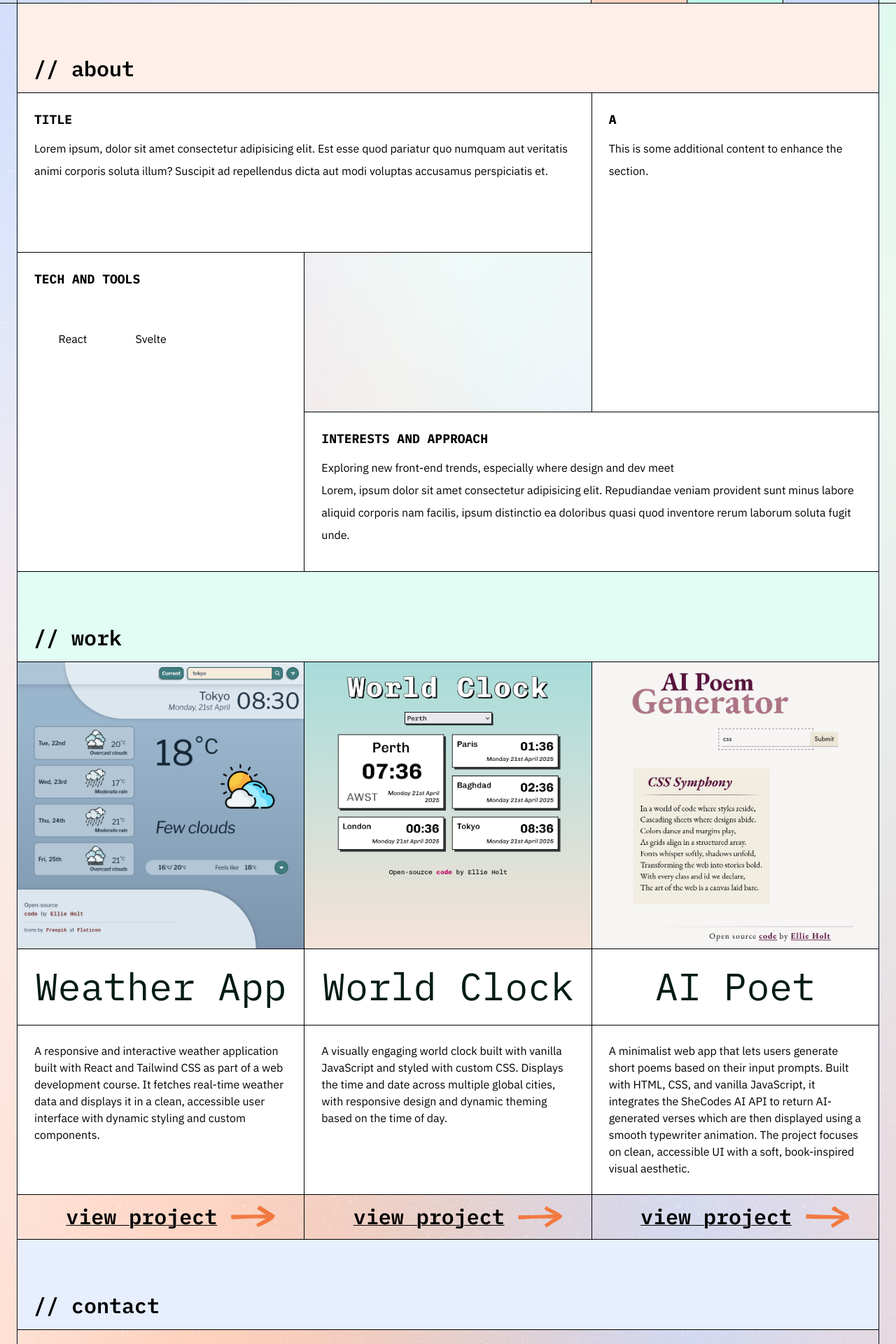
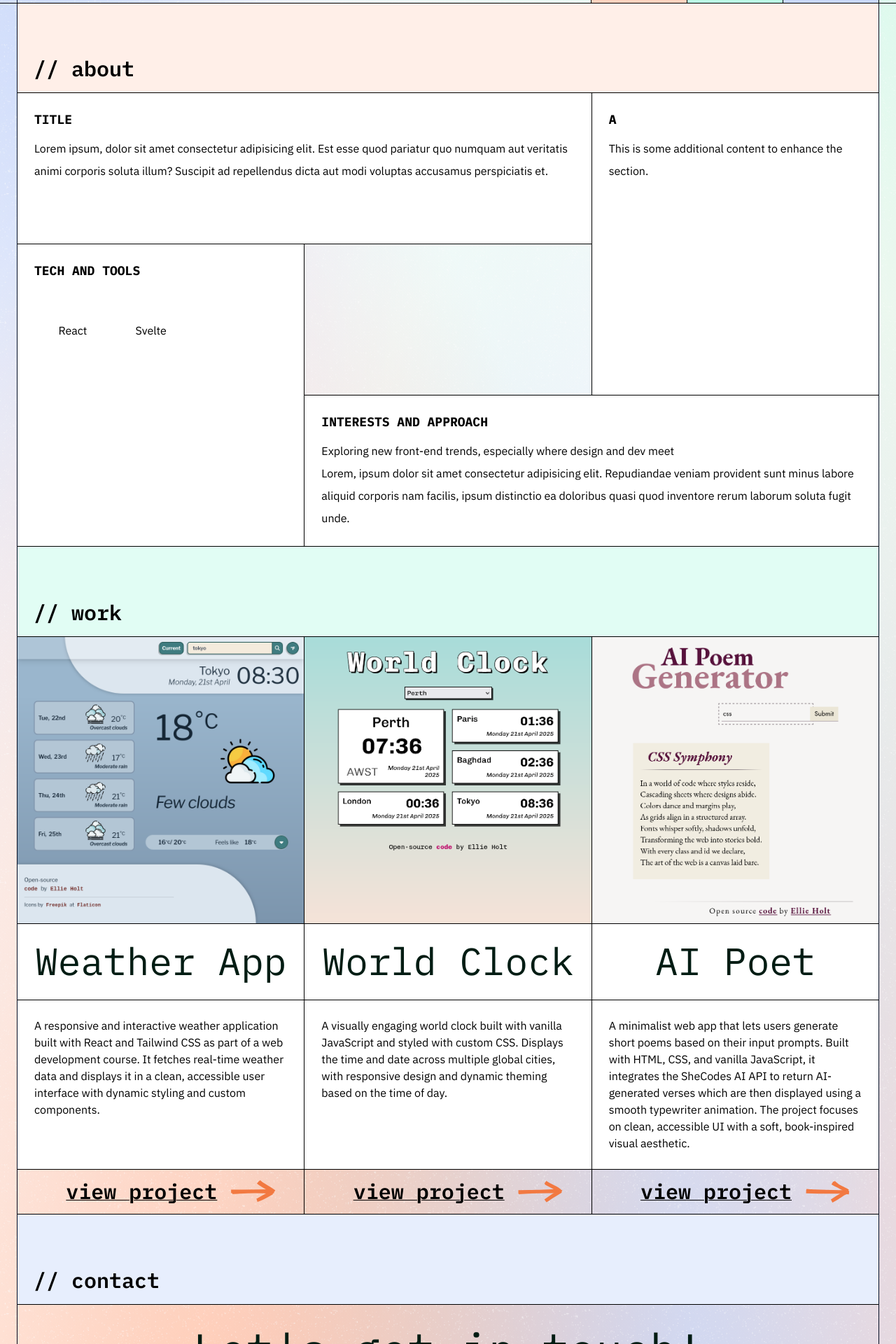
Before and after one commit to ellie-holt/portfolio, a Svelte app: page / in a window 1280 px wide. Shown: the part 820-2740 px from the top of the page at 70% size. Built offline with nearby package versions, Linux system fonts and the light colour scheme.

Commit message:
Further responsive styling

```diff
--- a/src/components/About.svelte
+++ b/src/components/About.svelte
@@ -5,7 +5,7 @@
   <div
     class="h-[calc(var(--spacing-banner)_*_2)] bg-tangerine-100 flex items-end"
   >
-    <h3 class="md:py-4 py-3 pl-6 md:text-3xl text-2xl font-semibold">
+    <h3 class="md:py-4 py-3 3xs:px-6 px-4 md:text-3xl text-2xl font-semibold">
       // about
     </h3>
   </div>
@@ -14,7 +14,7 @@
   >
     <!-- opening paragraph -->
     <div
-      class="col-start-1 row-start-1 col-end-3 bg-white shadow-border px-6 pt-6 pb-9"
+      class="col-start-1 row-start-1 col-end-3 bg-white shadow-border 3xs:px-6 px-4 py-6"
     >
       <h4 class="pb-3">Title</h4>
       <p class="leading-loose">
@@ -25,7 +25,7 @@
     </div>
 
     <div
-      class="col-start-3 row-start-1 row-end-3 bg-white shadow-border px-6 pt-6 pb-9"
+      class="col-start-3 row-start-1 row-end-3 bg-white shadow-border 3xs:px-6 px-4 py-6"
     >
       <h4 class="pb-3">A</h4>
       <p class="leading-loose">
@@ -34,7 +34,7 @@
     </div>
     <!-- tech list -->
     <div
-      class="col-start-1 col-end-2 row-start-2 row-end-4 bg-white shadow-border px-6 pt-6 pb-9"
+      class="col-start-1 col-end-2 row-start-2 row-end-4 bg-white shadow-border 3xs:px-6 px-4 py-6"
     >
       <h4 class="pb-3">Tech and tools</h4>
       <div class="flex flex-col justify-center gap-6">
@@ -70,7 +70,7 @@
     </div>
     <!-- interests and approach -->
     <div
-      class="flex-1 row-start-3 col-start-2 col-end-4 bg-white shadow-border px-6 pt-6 pb-9"
+      class="flex-1 row-start-3 col-start-2 col-end-4 bg-white shadow-border 3xs:px-6 px-4 py-6"
     >
       <h4 class="pb-3">Interests and approach</h4>
       <ul class="leading-loose">
--- a/src/components/Contact.svelte
+++ b/src/components/Contact.svelte
@@ -6,7 +6,7 @@
   class="flex flex-col relative mx-2.5 xs:mx-5 md:mx-6 lg:mx-6 xl:mx-6 3xs:scroll-m-14 2xs:scroll-m-0 scroll-m-14"
 >
   <div class="flex items-end h-[calc(var(--spacing-banner)_*_2)] bg-azure-100">
-    <h3 class="md:py-4 py-3 pl-6 md:text-3xl text-2xl font-semibold">
+    <h3 class="md:py-4 py-3 3xs:px-6 px-4 md:text-3xl text-2xl font-semibold">
       // contact
     </h3>
   </div>
@@ -27,7 +27,7 @@
       class="flex bg-azure-100 px-[1px] xs:h-form h-[calc(var(--spacing-form)_*_2)] shadow-border items-center"
     >
       <h4
-        class="px-6 md:py-8 xs:py-6 py-4.5 xs:text-2xl text-xl w-full h-full shadow-border"
+        class="3xs:px-6 px-4 md:py-8 xs:py-6 py-4.5 xs:text-2xl text-xl w-full h-full shadow-border"
       >
         Drop me a message...
       </h4>
@@ -45,7 +45,7 @@
       >
         <label
           for="name"
-          class="flex items-center col-start-1 row-start-1 row-end-2 px-6 font-sans font-bold uppercase shadow-border bg-tangerine-wash xs:col-span-1 col-span-full h-form"
+          class="flex items-center col-start-1 row-start-1 row-end-2 3xs:px-6 px-4 font-sans font-bold uppercase shadow-border bg-tangerine-wash xs:col-span-1 col-span-full h-form"
           ><span>Name:</span></label
         >
         <input
@@ -54,7 +54,7 @@
           id="name"
           placeholder="Your Name"
           required
-          class="col-start-1 row-start-2 row-end-3 px-6 bg-white shadow-border xs:col-span-1 xs:col-start-2 col-span-full xs:row-start-1 xs:row-end-2 h-form"
+          class="col-start-1 row-start-2 row-end-3 3xs:px-6 px-4 bg-white shadow-border xs:col-span-1 xs:col-start-2 col-span-full xs:row-start-1 xs:row-end-2 h-form"
         />
       </div>
       <div
@@ -62,7 +62,7 @@
       >
         <label
           for="email"
-          class="flex items-center col-start-1 row-start-1 px-6 font-sans font-bold uppercase shadow-border bg-tangerine-wash xs:col-span-1 col-span-full xs:row-start-2 h-form"
+          class="flex items-center col-start-1 row-start-1 3xs:px-6 px-4 font-sans font-bold uppercase shadow-border bg-tangerine-wash xs:col-span-1 col-span-full xs:row-start-2 h-form"
           ><span>Email:</span></label
         >
         <input
@@ -71,7 +71,7 @@
           id="email"
           placeholder="name@email.com"
           required
-          class="row-start-2 px-6 bg-white shadow-border xs:col-span-1 col-span-full xs:row-start-2 h-form"
+          class="row-start-2 3xs:px-6 px-4 bg-white shadow-border xs:col-span-1 col-span-full xs:row-start-2 h-form"
         />
       </div>
       <div
@@ -79,7 +79,7 @@
       >
         <label
           for="message"
-          class="flex items-center row-start-1 px-6 font-sans font-bold uppercase shadow-border h-form bg-tangerine-wash xs:col-span-1 col-span-full"
+          class="flex items-center row-start-1 3xs:px-6 px-4 font-sans font-bold uppercase shadow-border h-form bg-tangerine-wash xs:col-span-1 col-span-full"
           ><span>Message:</span></label
         >
         <textarea
@@ -87,7 +87,7 @@
           id="message"
           placeholder="Type your message here..."
           required
-          class="relative z-30 shadow-border px-6 pt-6 h-[calc(var(--spacing-form)_*_2)] leading-[1.7] text-md xs:text-lg bg-white xs:col-span-1 xs:col-start-2 col-span-full xs:row-start-1 row-span-2 row-start-2"
+          class="relative z-30 shadow-border 3xs:px-6 px-4 pt-6 h-[calc(var(--spacing-form)_*_2)] leading-[1.7] text-md xs:text-lg bg-white xs:col-span-1 xs:col-start-2 col-span-full xs:row-start-1 row-span-2 row-start-2"
         ></textarea>
       </div>
       <div
--- a/src/components/Footer.svelte
+++ b/src/components/Footer.svelte
@@ -127,10 +127,10 @@
   <div
     class="absolute bottom-0 left-0 right-0 h-10 xl:mx-6 mx-2.5 xs:mx-5 lg:mx-6 md:mx-6 flex items-center justify-between"
   >
-    <p class="3xs:pl-6 pl-4 font-mono 3xs:text-base text-sm">
+    <p class="3xs:pl-6 4xs:pl-4 pl-2 font-mono 3xs:text-base text-sm">
       &copy; 2025 Ellie Holt.
     </p>
-    <p class="3xs:pr-6 pr-4 font-mono 3xs:text-base text-sm">
+    <p class="3xs:pr-6 4xs:pr-4 pr-2 font-mono 3xs:text-base text-sm">
       Open source <a
         href="https://github.com/ellie-holt/portfolio"
         target="_blank"
--- a/src/components/Project.svelte
+++ b/src/components/Project.svelte
@@ -94,7 +94,7 @@
     </section>
 
     <section class="sm:hidden col-span-2 pt-[1px]">
-      <div class="p-6 shadow-border w-full h-full">
+      <div class="3xs:px-6 px-4 py-6 shadow-border w-full h-full">
         <p class="">
           {project.description}
         </p>
@@ -107,7 +107,7 @@
       href={project.link}
       target="_blank"
       rel="noopener noreferrer"
-      class="px-6 py-3 font-semibold flex items-center justify-end w-full group"
+      class="3xs:px-6 px-4 py-3 font-semibold flex items-center justify-end w-full group"
     >
       <h3
         class="md:py-4 xl:text-3xl lg:text-2xl md:text-3xl text-2xl lowercase underline decoration-1 group-hover:decoration-transparent transition-all duration-300 ease-in-out"
@@ -117,7 +117,7 @@
       <div class="w-25">
         <canvas
           bind:this={arrowCanvas}
-          class="w-full h-full group-hover:translate-x-2 transition-transform duration-300 ease-in-out"
+          class="relative w-full h-full group-hover:translate-x-2 transition-transform duration-300 ease-in-out"
         >
         </canvas>
       </div>
--- a/src/components/Work.svelte
+++ b/src/components/Work.svelte
@@ -12,7 +12,7 @@
   <div
     class="h-[calc(var(--spacing-banner)_*_2)] bg-aquamarine-100 flex items-end"
   >
-    <h3 class="md:py-4 py-3 pl-6 md:text-3xl text-2xl font-semibold">
+    <h3 class="md:py-4 py-3 3xs:px-6 px-4 md:text-3xl text-2xl font-semibold">
       // work
     </h3>
   </div>
```
